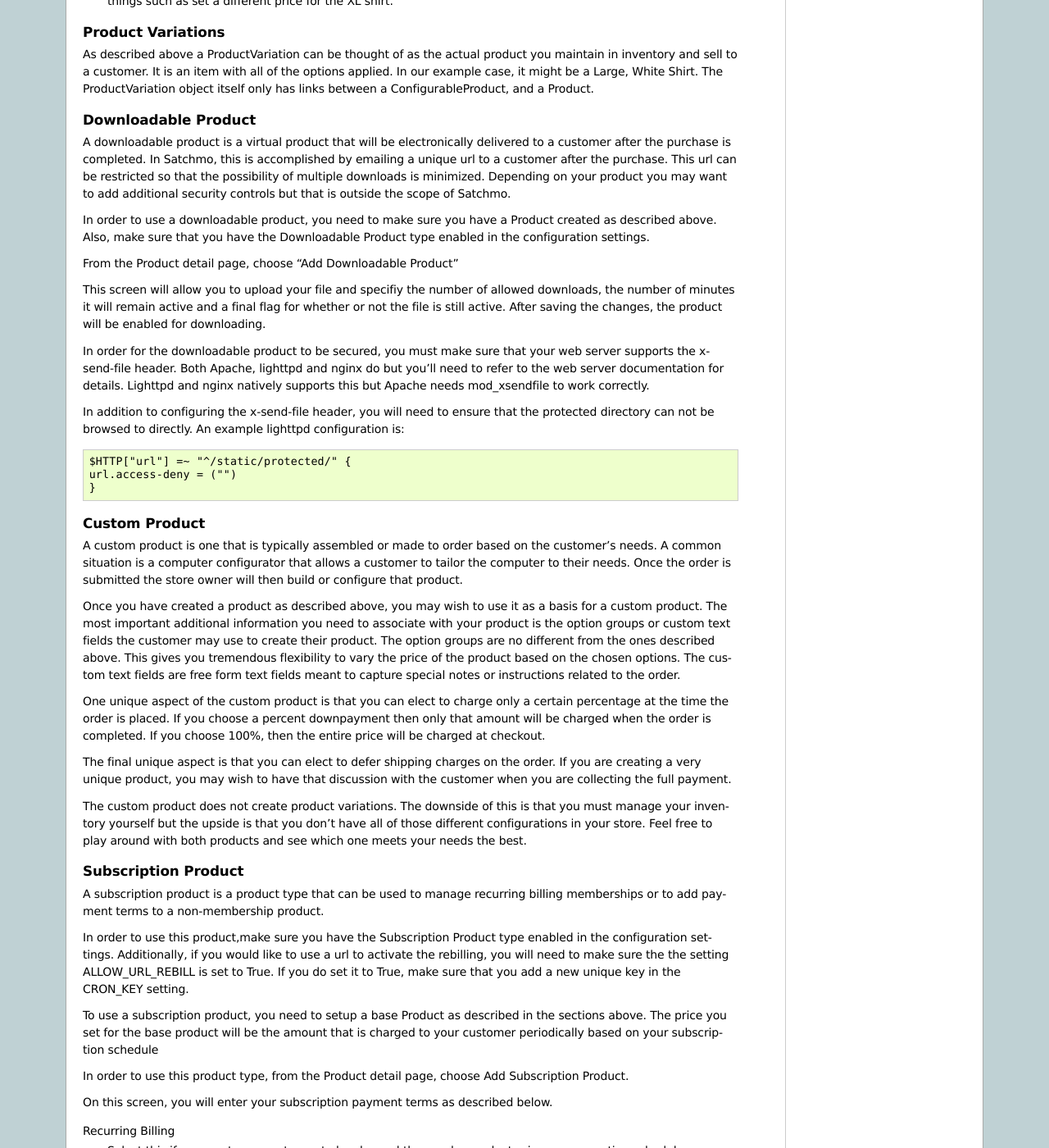
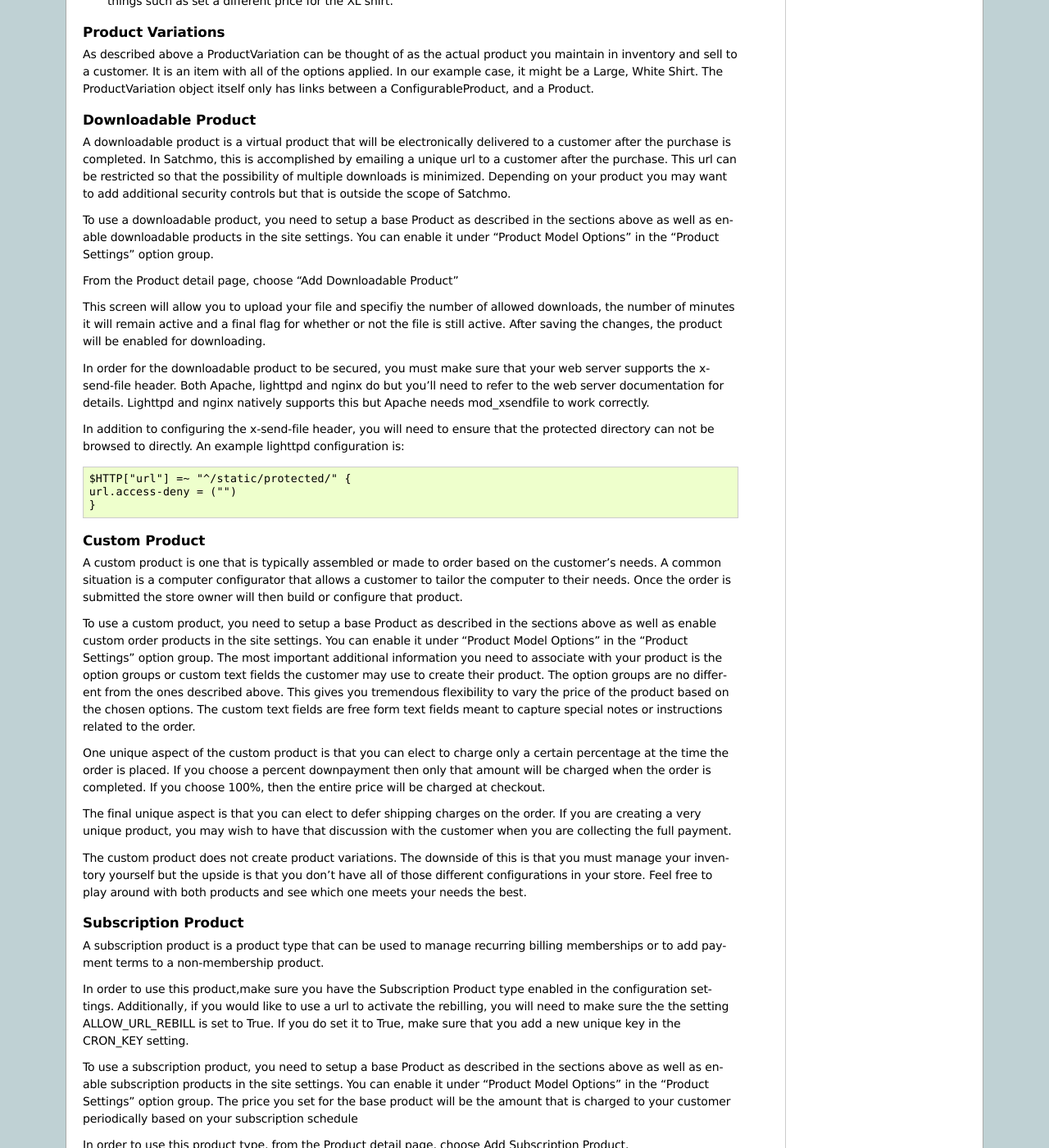
Before and after one commit to opencoca/WEB-Satchmo, a Sphinx documentation site: the page built from docs/product.txt, in a window 1280 px wide and 1400 px high, scrolled down 4796 px. Shown: the whole window at 82% size. Built offline with Sphinx 7.4.7, drawn with Linux system fonts in a browser that asks for light colours.

Commit message:
explain that custom products and subscription products need to be enabled in site settings; standardize some of the language

```diff
--- a/docs/product.txt
+++ b/docs/product.txt
@@ -247,7 +247,7 @@ Downloadable Product
 A downloadable product is a virtual product that will be electronically delivered to a customer after the purchase is completed.
 In Satchmo, this is accomplished by emailing a unique url to a customer after the purchase.  This url can be restricted so that the possibility of multiple downloads is minimized.  Depending on your product you may want to add additional security controls but that is outside the scope of Satchmo.
 
-In order to use a downloadable product, you need to make sure you have a Product created as described above.  Also, make sure that you have the Downloadable Product type enabled in the configuration settings.
+To use a downloadable product, you need to setup a base Product as described in the sections above as well as enable downloadable products in the site settings.  You can enable it under "Product Model Options" in the "Product Settings" option group.
 
 From the Product detail page, choose "Add Downloadable Product"
 
@@ -270,7 +270,7 @@ Custom Product
 
 A custom product is one that is typically assembled or made to order based on the customer's needs. A common situation is a computer configurator that allows a customer to tailor the computer to their needs. Once the order is submitted the store owner will then build or configure that product.
 
-Once you have created a product as described above, you may wish to use it as a basis for a custom product. The most important additional information you need to associate with your product is the option groups or custom text fields the customer may use to create their product. The option groups are no different from the ones described above. This gives you tremendous flexibility to vary the price of the product based on the chosen options. The custom text fields are free form text fields meant to capture special notes or instructions related to the order.
+To use a custom product, you need to setup a base Product as described in the sections above as well as enable custom order products in the site settings.  You can enable it under "Product Model Options" in the "Product Settings" option group.  The most important additional information you need to associate with your product is the option groups or custom text fields the customer may use to create their product. The option groups are no different from the ones described above. This gives you tremendous flexibility to vary the price of the product based on the chosen options. The custom text fields are free form text fields meant to capture special notes or instructions related to the order.
 
 One unique aspect of the custom product is that you can elect to charge only a certain percentage at the time the order is placed. If you choose a percent downpayment then only that amount will be charged when the order is completed. If you choose 100%, then the entire price will be charged at checkout.
 
@@ -289,7 +289,7 @@ A subscription product is a product type that can be used to manage recurring bi
 
 In order to use this product,make sure you have the Subscription Product type enabled in the configuration settings. Additionally, if you would like to use a url to activate the rebilling, you will need to make sure the the setting ALLOW_URL_REBILL is set to True. If you do set it to True, make sure that you add a new unique key in the CRON_KEY setting.
 
-To use a subscription product, you need to setup a base Product as described in the sections above.  The price you set for the base product will be the amount that is charged to your customer periodically based on your subscription schedule
+To use a subscription product, you need to setup a base Product as described in the sections above as well as enable subscription products in the site settings.  You can enable it under "Product Model Options" in the "Product Settings" option group.  The price you set for the base product will be the amount that is charged to your customer periodically based on your subscription schedule
 
 In order to use this product type, from the Product detail page, choose Add Subscription Product.
 
```
